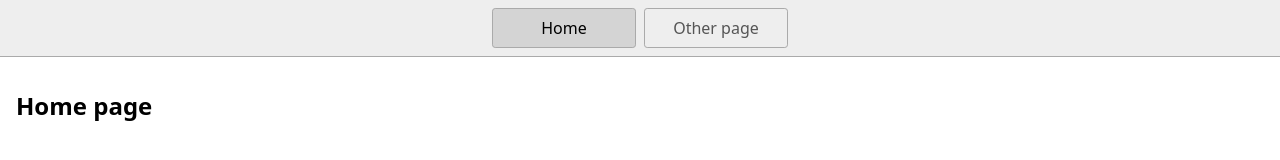
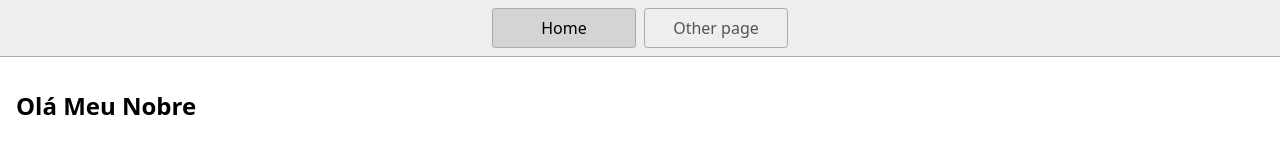
Before and after one commit to YuriMDS/P-O, a website: page index.html in a window 1280 px wide. Drawn offline with Linux system fonts and the light colour scheme.

Commit message:
Primeiro Commit Stackblitz

```diff
--- a/index.html
+++ b/index.html
@@ -17,7 +17,7 @@
       <a href="/page2.html">Other page</a>
     </nav>
     <main>
-      <h1>Home page</h1>
+      <h1>Olá Meu Nobre</h1>
     </main>
   </body>
 </html>
```
Also changed, not shown: 1 other file.
